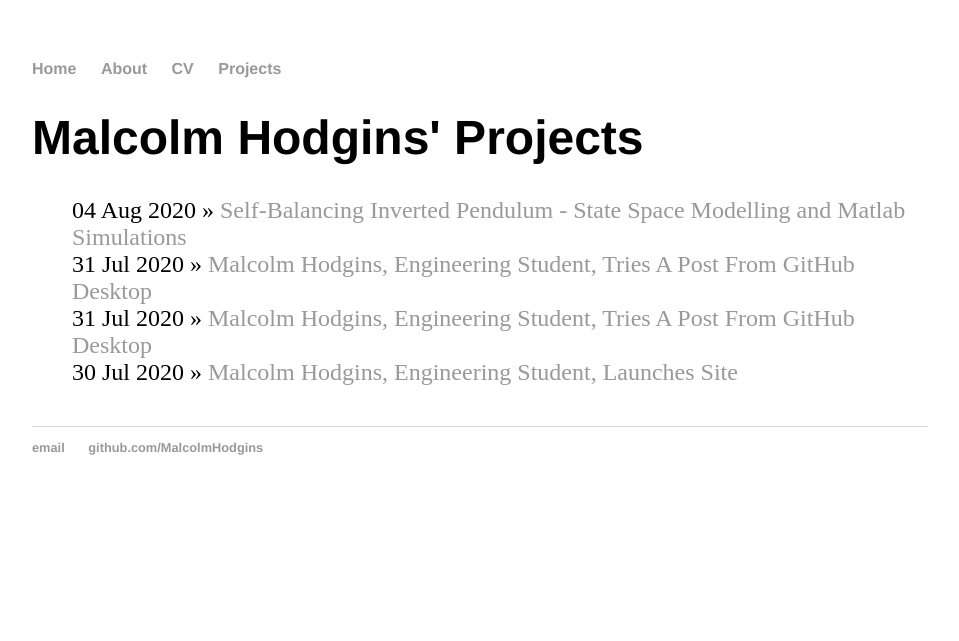
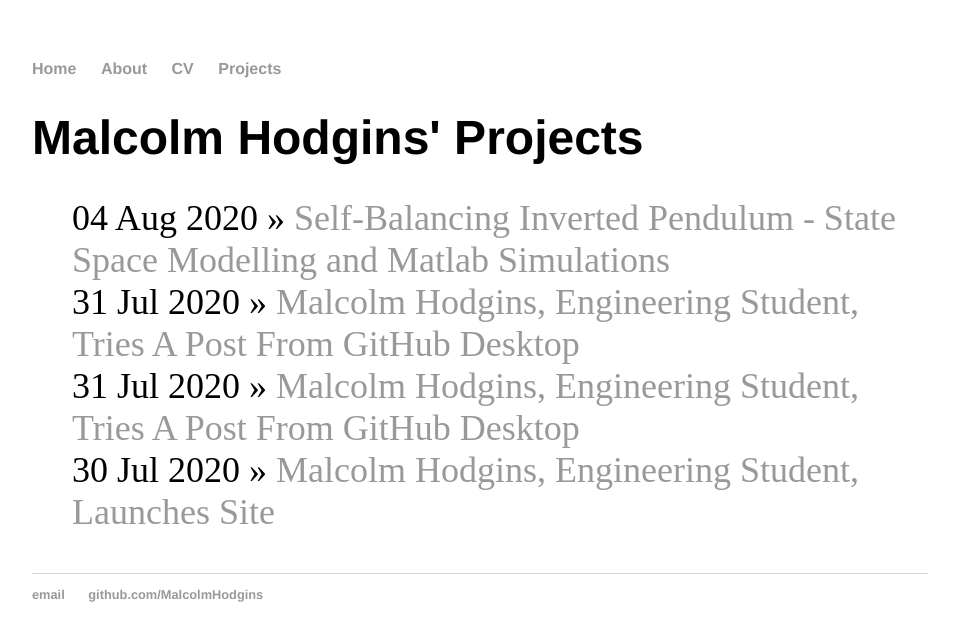
Before and after one commit to MalcolmHodgins/MalcolmHodgins.github.io, a Jekyll site: the page built from blog/index.html, in a window 1280 px wide. Shown: the top 641 px of the page, without its empty margins (160-1119 px from the left). Built offline with Jekyll 4.4.1, drawn with Linux system fonts in a browser that asks for light colours.

Commit message:
center image, change list font size

```diff
--- a/css/main.css
+++ b/css/main.css
@@ -41,5 +41,12 @@ ul.posts {
 
 ul.posts li {
     list-style: none;
-    font-size: 1.0em;
+    font-size: 1.5em;
 }
+
+img {
+    display: block;
+    margin-left: auto;
+    margin-right: auto;
+    width: 40%;
+}
```
